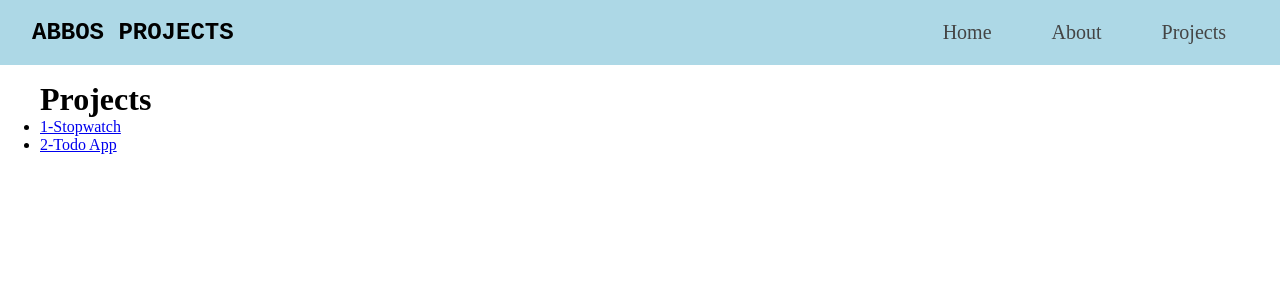
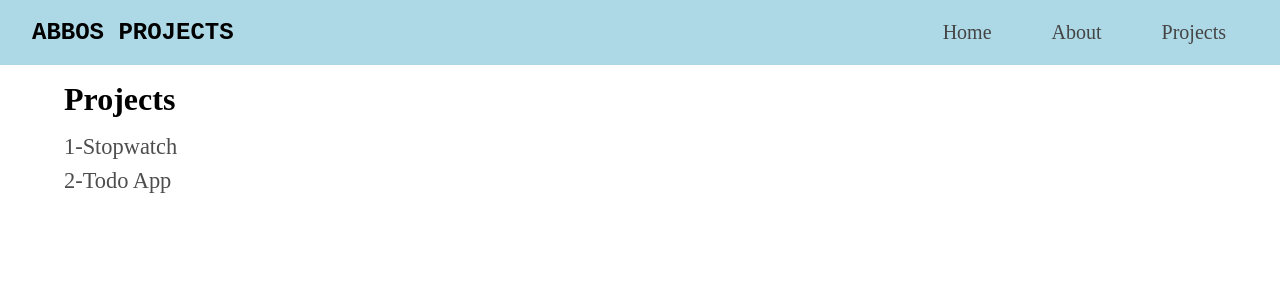
Before and after one commit to cbuabbosbek/react-revision-10-01, a React (Vite) app: page /projects in a window 1280 px wide. Shown: the top 300 px of the page. Built offline with nearby package versions, Linux system fonts and the light colour scheme.

Commit message:
changes in style

```diff
--- a/index.html
+++ b/index.html
@@ -4,6 +4,13 @@
     <meta charset="UTF-8" />
     <link rel="icon" type="image/svg+xml" href="/favicon.svg" />
     <meta name="viewport" content="width=device-width, initial-scale=1.0" />
+    <link
+      rel="stylesheet"
+      href="https://cdnjs.cloudflare.com/ajax/libs/font-awesome/7.0.1/css/all.min.css"
+      integrity="sha512-2SwdPD6INVrV/lHTZbO2nodKhrnDdJK9/kg2XD1r9uGqPo1cUbujc+IYdlYdEErWNu69gVcYgdxlmVmzTWnetw=="
+      crossorigin="anonymous"
+      referrerpolicy="no-referrer"
+    />
     <title>react-revision</title>
   </head>
   <body>
--- a/src/App.css
+++ b/src/App.css
@@ -3,6 +3,14 @@
     padding: 0;
     box-sizing: border-box;
     transition: all 0.4s;
+}
+
+li {
+    list-style: none;
+}
+
+a {
+    text-decoration: none;
 }
 
 nav {
@@ -21,7 +29,6 @@ nav .logo {
 }
 
 nav ul {
-    list-style: none;
     display: flex;
     gap: 1rem;
 }
@@ -31,7 +38,6 @@ nav ul li {
 }
 
 nav ul li a {
-    text-decoration: none;
     color: #444;
     font-size: 20px;
     padding: 4px 6px;
@@ -44,7 +50,24 @@ nav ul li a:hover{
 
 /* ====   layout ===== */
 .container {
+    width: 90%;
     max-width: 1200px;
-    /* border: 1px solid red; */
     margin: 1rem auto;
 }
+
+.fa-left-long {
+    color: black;
+}
+
+.projects-wrap {
+    margin: 1rem auto;
+}
+
+.projects-wrap ul li a {
+    font-size: 1.4rem;
+    color: rgb(77, 77, 77);
+}
+
+.projects-wrap ul li {
+    margin-bottom: 0.5rem;
+}
--- a/src/layouts/ProjectLayout.jsx
+++ b/src/layouts/ProjectLayout.jsx
@@ -4,7 +4,9 @@ function ProjectLayout() {
   return (
     <>
       <div>
-        <Link to={"/projects"}>Back</Link>
+        <Link to={"/projects"}>
+          <i class="fa-solid fa-left-long"></i>
+        </Link>
       </div>
 
       <Outlet />
--- a/src/pages/Projects.jsx
+++ b/src/pages/Projects.jsx
@@ -4,6 +4,7 @@ function Projects() {
   return (
     <>
       <h1>Projects</h1>
+      <div className="projects-wrap">
         <ul>
           <li>
             <Link to={"/projects/stopwatch"}>1-Stopwatch</Link>
@@ -12,6 +13,7 @@ function Projects() {
             <Link to={"/projects/todo"}>2-Todo App</Link>
           </li>
         </ul>
+      </div>
     </>
   );
 }
--- a/src/pages/Stopwatch.jsx
+++ b/src/pages/Stopwatch.jsx
@@ -6,9 +6,9 @@ function Stopwatch() {
       <p>Bu stopwatch dasturi turadigan joy</p>
 
       <h1>00:00:00:000</h1>
-      <button>Start</button>
-      <button>Stop</button>
-      <button>Reset</button>
+      <button className="btn">Start</button>
+      <button className="btn">Stop</button>
+      <button className="btn">Reset</button>
     </>
   );
 }
```
Lines whose indentation alone changed are shown as unchanged.
